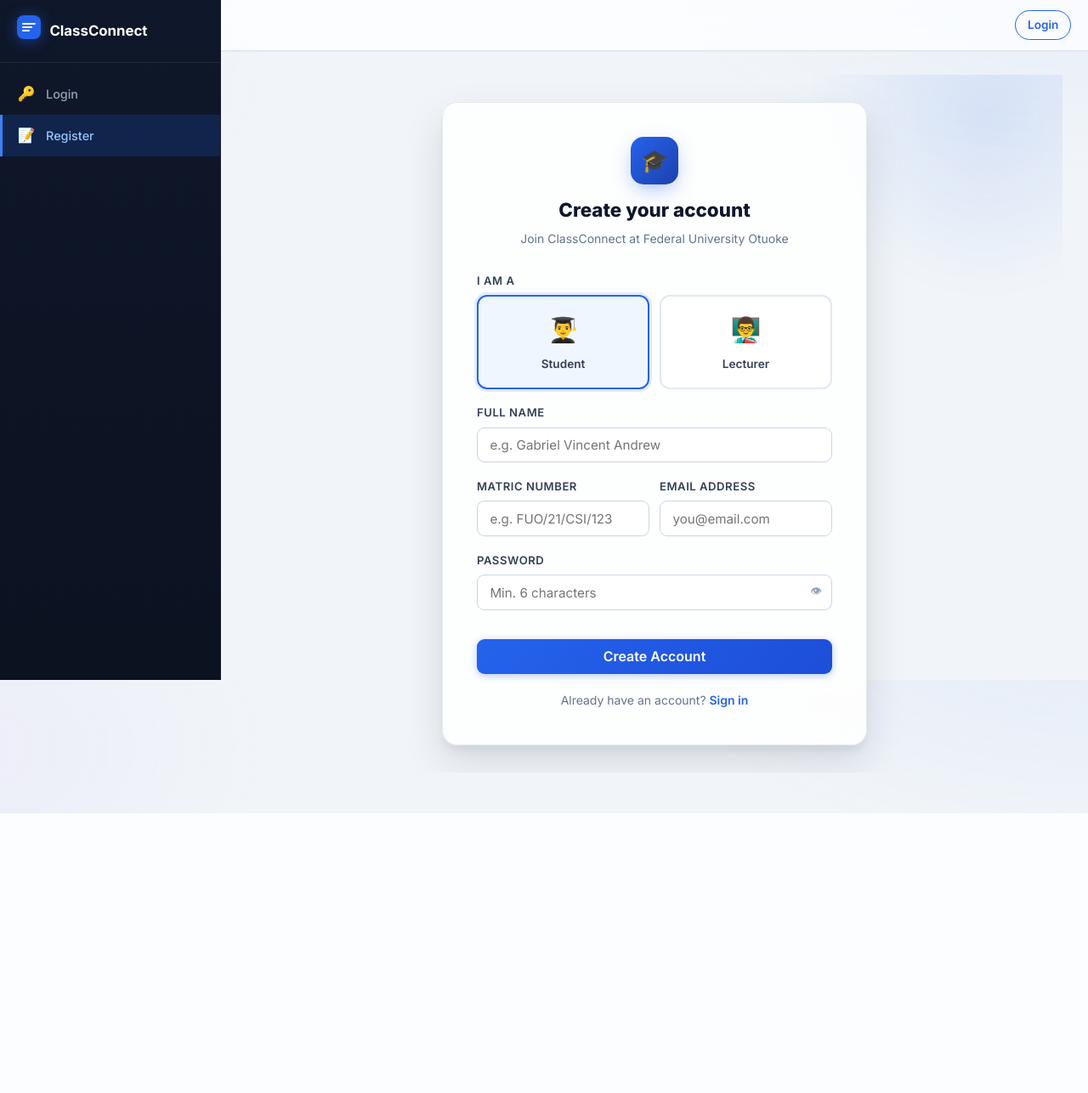
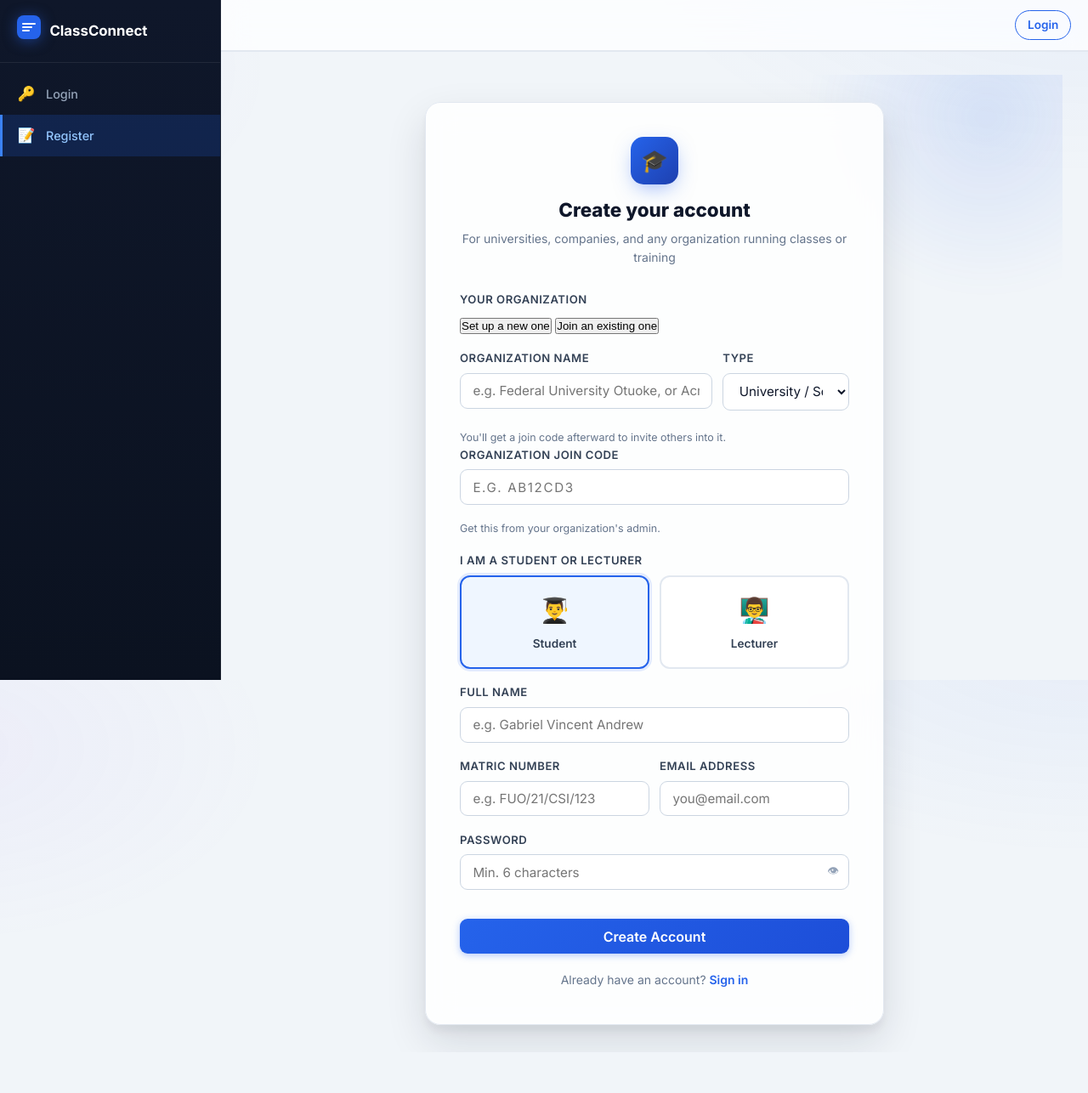
Before and after one commit to Invesec/classconnect, a Flask app: page /register in a window 1280 px wide. Shown: the whole page at 85% size. Before the commit the page ends 957 px from the top, so only its background shows below. Run offline with Flask 3, Linux system fonts and the light colour scheme.

Commit message:
Add multi-organization support (university/company), persist and enable editing session chat

```diff
--- a/app.py
+++ b/app.py
@@ -109,6 +109,45 @@
 
 # ── Models ────────────────────────────────────────────────────────────────────
 
+class Organization(db.Model):
+    """The top-level tenant. Every user belongs to exactly one. Started as
+    university-only; this generalizes it to any organization (company,
+    NGO, training provider, community group, etc.) while keeping the
+    underlying role/course/session model identical — only the vocabulary
+    shown to users changes based on org_type. See ORG_LABELS below."""
+    __tablename__ = 'organizations'
+    id          = db.Column(db.Integer, primary_key=True)
+    name        = db.Column(db.String(150), nullable=False)
+    org_type    = db.Column(db.String(20), nullable=False, default='university')  # 'university' | 'organization'
+    join_code   = db.Column(db.String(10), unique=True, nullable=False)
+    created_at  = db.Column(db.DateTime, default=lambda: datetime.now(timezone.utc))
+    members     = db.relationship('User', backref='organization', lazy=True)
+
+
+# Vocabulary shown to users, based on their organization's type. The
+# underlying role values in the database ('lecturer', 'student', 'admin')
+# never change — only these display labels do — so none of the existing
+# permission logic (role_required, is_course_lecturer, etc.) needed to
+# change to support organizations.
+ORG_LABELS = {
+    'university': {
+        'org_word': 'University', 'admin_role': 'Lecturer', 'admin_role_plural': 'Lecturers',
+        'member_role': 'Student', 'member_role_plural': 'Students',
+        'unit': 'Course', 'unit_plural': 'Courses', 'id_field': 'Matric Number',
+    },
+    'organization': {
+        'org_word': 'Organization', 'admin_role': 'Facilitator', 'admin_role_plural': 'Facilitators',
+        'member_role': 'Member', 'member_role_plural': 'Members',
+        'unit': 'Program', 'unit_plural': 'Programs', 'id_field': 'Member ID',
+    },
+}
+
+
+def get_org_labels(organization):
+    org_type = organization.org_type if organization else 'university'
+    return ORG_LABELS.get(org_type, ORG_LABELS['university'])
+
+
 class User(UserMixin, db.Model):
     __tablename__ = 'users'
     id              = db.Column(db.Integer, primary_key=True)
@@ -118,6 +157,7 @@
     role            = db.Column(db.String(20), nullable=False)   # lecturer | student | admin
     id_number       = db.Column(db.String(30), unique=True, nullable=True)
     # Unique identity number: Matric Number for students, Staff/Lecturer ID for lecturers.
+    organization_id = db.Column(db.Integer, db.ForeignKey('organizations.id'), nullable=True)
     email_verified  = db.Column(db.Boolean, default=False)
     otp             = db.Column(db.String(6))
     otp_expires     = db.Column(db.DateTime)
@@ -127,6 +167,10 @@
 
     courses_taught = db.relationship('Course', backref='lecturer', lazy=True,
                                      foreign_keys='Course.lecturer_id')
+
+    @property
+    def labels(self):
+        return get_org_labels(self.organization)
 
     def set_password(self, pw):
         self.password_hash = generate_password_hash(pw)
@@ -246,6 +290,22 @@
 
     participants       = db.relationship('SessionParticipant', backref='session', lazy=True, cascade='all, delete-orphan')
     attendance_records = db.relationship('AttendanceRecord',   backref='session', lazy=True, cascade='all, delete-orphan')
+    chat_messages       = db.relationship('SessionChatMessage', backref='session', lazy=True, cascade='all, delete-orphan')
+
+
+class SessionChatMessage(db.Model):
+    """Persisted live-session chat. Previously this was broadcast-only and
+    vanished on refresh — now it's stored so re-entering an active session
+    (or just reloading the page) shows the full history, and a message's
+    author can edit it afterward if they made a typo."""
+    __tablename__ = 'session_chat_messages'
+    id          = db.Column(db.Integer, primary_key=True)
+    session_id  = db.Column(db.Integer, db.ForeignKey('class_sessions.id'), nullable=False)
+    user_id     = db.Column(db.Integer, db.ForeignKey('users.id'), nullable=False)
+    text        = db.Column(db.Text, nullable=False)
+    created_at  = db.Column(db.DateTime, default=lambda: datetime.now(timezone.utc))
+    edited_at   = db.Column(db.DateTime)
+    user        = db.relationship('User', foreign_keys=[user_id])
 
 
 class SessionParticipant(db.Model):
@@ -311,6 +371,7 @@
         'users': {
             'reset_token': 'VARCHAR(64)',
             'reset_token_expires': 'TIMESTAMP' if is_postgres else 'DATETIME',
+            'organization_id': 'INTEGER',
         },
         'courses': {
             'lecturer_invite_code': 'VARCHAR(10)',
@@ -366,6 +427,14 @@
     while True:
         code = ''.join(secrets.choice(chars) for _ in range(length))
         if not Course.query.filter_by(lecturer_invite_code=code).first():
+            return code
+
+
+def generate_org_join_code(length=7):
+    chars = string.ascii_uppercase + string.digits
+    while True:
+        code = ''.join(secrets.choice(chars) for _ in range(length))
+        if not Organization.query.filter_by(join_code=code).first():
             return code
 
 
@@ -540,6 +609,18 @@
     return decorator
 
 
+@app.context_processor
+def inject_org_labels():
+    """Makes `labels` (and the raw org_type) available in every template
+    automatically — e.g. {{ labels.admin_role }} renders 'Lecturer' for a
+    university or 'Facilitator' for a general organization, without every
+    single route needing to pass it explicitly."""
+    if current_user.is_authenticated and current_user.organization:
+        return {'labels': get_org_labels(current_user.organization),
+                'current_org': current_user.organization}
+    return {'labels': ORG_LABELS['university'], 'current_org': None}
+
+
 # ── Auth routes ───────────────────────────────────────────────────────────────
 
 @app.route('/')
@@ -559,11 +640,35 @@
         password  = request.form.get('password', '')
         role      = request.form.get('role', 'student')
         id_number = request.form.get('id_number', '').strip().upper()
+        org_mode  = request.form.get('org_mode', 'create')
 
         if role not in ('student', 'lecturer'):
             role = 'student'
 
-        id_label = 'Matric Number' if role == 'student' else 'Staff/Lecturer ID'
+        # Resolve which organization this account belongs to — either
+        # joining an existing one via its code, or standing up a brand
+        # new one (this person becomes its first member).
+        organization = None
+        if org_mode == 'join':
+            org_code = request.form.get('org_join_code', '').strip().upper()
+            organization = Organization.query.filter_by(join_code=org_code).first()
+            if not organization:
+                flash('That organization join code was not found. Check it and try again.', 'danger')
+                return redirect(url_for('register'))
+        else:
+            org_name = request.form.get('org_name', '').strip()
+            org_type = request.form.get('org_type', 'university')
+            if org_type not in ('university', 'organization'):
+                org_type = 'university'
+            if not org_name:
+                flash('Enter a name for your university or organization.', 'danger')
+                return redirect(url_for('register'))
+            organization = Organization(name=org_name, org_type=org_type,
+                                        join_code=generate_org_join_code())
+            db.session.add(organization)
+            db.session.flush()   # get organization.id before we reference it below
+
+        id_label = get_org_labels(organization)['id_field']
 
         if not full_name or not email or not password or not id_number:
             flash(f'All fields are required, including your {id_label}.', 'danger')
@@ -575,7 +680,8 @@
             flash(f'That {id_label} is already registered to another account.', 'danger')
             return redirect(url_for('register'))
 
-        user = User(full_name=full_name, email=email, role=role, id_number=id_number)
+        user = User(full_name=full_name, email=email, role=role, id_number=id_number,
+                    organization_id=organization.id)
         user.set_password(password)
         db.session.add(user)
         db.session.flush()   # get user.id before commit
@@ -950,9 +1056,16 @@
     participants  = SessionParticipant.query.filter_by(session_id=session_obj.id).all()
     attendance    = AttendanceRecord.query.filter_by(session_id=session_obj.id).all()
     attendance_ids = {a.student_id for a in attendance}
+    chat_history = (SessionChatMessage.query.filter_by(session_id=session_obj.id)
+                    .order_by(SessionChatMessage.created_at).all())
+    chat_history_json = [{
+        'id': m.id, 'user_id': m.user_id, 'user_name': m.user.full_name, 'role': m.user.role,
+        'text': m.text, 'ts': m.created_at.strftime('%H:%M'), 'edited': m.edited_at is not None,
+    } for m in chat_history]
 
     return render_template('session_room.html', session=session_obj, course=course,
-                           participants=participants, attendance_ids=attendance_ids)
+                           participants=participants, attendance_ids=attendance_ids,
+                           chat_history_json=chat_history_json)
 
 
 @app.route('/api/turn-credentials')
@@ -1584,22 +1697,53 @@
 
 @socketio.on('chat-message')
 def on_chat_message(data):
-    """Real-time chat for the session — not persisted to the database, this
-    is a live discussion channel only (messages don't survive a page
-    reload). Broadcast to everyone in the room, including the sender, so
-    every client renders from a single authoritative source."""
+    """Live-session chat — now persisted to the database (see
+    SessionChatMessage), so re-entering an active session or just
+    refreshing shows the full history instead of losing it. Broadcast to
+    everyone in the room, including the sender, so every client renders
+    from a single authoritative source."""
     if not current_user.is_authenticated:
         return
-    room = f"session_{data['session_id']}"
+    session_id = data['session_id']
+    room = f"session_{session_id}"
     text = (data.get('text') or '').strip()[:1000]  # hard cap, avoid abuse
     if not text:
         return
+
+    msg = SessionChatMessage(session_id=session_id, user_id=current_user.id, text=text)
+    db.session.add(msg)
+    db.session.commit()
+
     emit('chat-message', {
+        'id': msg.id,
         'user_id': current_user.id,
         'user_name': current_user.full_name,
         'role': current_user.role,
         'text': text,
-        'ts': datetime.now(timezone.utc).strftime('%H:%M'),
+        'ts': msg.created_at.strftime('%H:%M'),
+    }, to=room)
+
+
+@socketio.on('edit-chat-message')
+def on_edit_chat_message(data):
+    """Lets someone fix a typo in a message they sent earlier in the same
+    live session. Only the original author can edit their own message —
+    enforced here server-side, not just hidden in the UI."""
+    if not current_user.is_authenticated:
+        return
+    msg = db.session.get(SessionChatMessage, data.get('message_id'))
+    if not msg or msg.user_id != current_user.id:
+        return   # not their message — silently ignore, no info leak either way
+    new_text = (data.get('text') or '').strip()[:1000]
+    if not new_text:
+        return
+    msg.text = new_text
+    msg.edited_at = datetime.now(timezone.utc)
+    db.session.commit()
+
+    room = f"session_{msg.session_id}"
+    emit('chat-message-edited', {
+        'id': msg.id, 'text': msg.text, 'edited': True
     }, to=room)
 
 
@@ -1694,6 +1838,26 @@
         os.makedirs(os.path.join(basedir, 'instance'), exist_ok=True)
         db.create_all()
         ensure_schema_upgrades()
+
+        # This deployment predates the multi-organization model — every
+        # existing user needs to belong to SOME organization so their
+        # courses/enrolments/sessions keep working coherently instead of
+        # looking orphaned. Create one default university organization and
+        # attach any user who doesn't already have one.
+        orphaned = User.query.filter_by(organization_id=None).all()
+        if orphaned:
+            default_org = Organization.query.filter_by(name='Federal University Otuoke').first()
+            if not default_org:
+                default_org = Organization(name='Federal University Otuoke', org_type='university',
+                                           join_code=generate_org_join_code())
+                db.session.add(default_org)
+                db.session.flush()
+            for u in orphaned:
+                u.organization_id = default_org.id
+            db.session.commit()
+            print(f'[MIGRATION] Assigned {len(orphaned)} pre-existing user(s) to default organization '
+                  f'"{default_org.name}" (join code: {default_org.join_code})')
+
         if not User.query.filter_by(role='admin').first():
             admin = User(full_name='System Administrator', email='admin@fuo.edu.ng',
                          role='admin', email_verified=True)
--- a/static/css/style.css
+++ b/static/css/style.css
@@ -103,6 +103,7 @@
 .role-lecturer { background: rgba(59,130,246,.25); color: #93c5fd; }
 .role-student  { background: rgba(34,197,94,.2);  color: #86efac; }
 .role-admin    { background: rgba(245,158,11,.2);  color: #fcd34d; }
+.user-org { font-size: .72rem; color: var(--slate-400); margin-top: .25rem; }
 
 .sidebar-nav { padding: .75rem 0; flex: 1; }
 .nav-item {
@@ -570,8 +571,15 @@
   padding: .5rem .7rem; max-width: 85%; align-self: flex-start;
 }
 .chat-msg-own { align-self: flex-end; background: var(--blue-50); border-color: var(--blue-200, #bfdbfe); }
-.chat-msg-meta { font-size: .7rem; color: var(--slate-500); margin-bottom: .15rem; font-weight: 600; }
+.chat-msg-meta { font-size: .7rem; color: var(--slate-500); margin-bottom: .15rem; font-weight: 600; display: flex; align-items: center; gap: .4rem; }
 .chat-msg-text { font-size: .875rem; color: var(--slate-800); white-space: pre-wrap; word-break: break-word; }
+.chat-edit-btn {
+  background: none; border: none; cursor: pointer; font-size: .68rem;
+  color: var(--blue-600); font-weight: 600; padding: 0; opacity: 0; transition: opacity .15s;
+}
+.chat-msg-own:hover .chat-edit-btn { opacity: 1; }
+.chat-edited-tag { color: var(--slate-400); font-size: .72rem; font-style: italic; }
+.chat-edit-input { font-size: .875rem; padding: .4rem .6rem; }
 .chat-emoji-row { display: flex; gap: .35rem; margin-bottom: .5rem; }
 .emoji-quick-btn {
   background: white; border: 1px solid var(--slate-200); border-radius: 8px;
--- a/templates/base.html
+++ b/templates/base.html
@@ -28,7 +28,14 @@
     <div class="user-avatar">{{ current_user.full_name[0] | upper }}</div>
     <div class="user-info">
       <div class="user-name">{{ current_user.full_name }}</div>
-      <div class="user-role role-{{ current_user.role }}">{{ current_user.role | capitalize }}</div>
+      <div class="user-role role-{{ current_user.role }}">
+        {% if current_user.role == 'lecturer' %}{{ labels.admin_role }}
+        {% elif current_user.role == 'student' %}{{ labels.member_role }}
+        {% else %}{{ current_user.role | capitalize }}{% endif %}
+      </div>
+      {% if current_org %}
+      <div class="user-org">{{ current_org.name }}</div>
+      {% endif %}
     </div>
   </div>
 
--- a/templates/register.html
+++ b/templates/register.html
@@ -2,29 +2,66 @@
 {% block title %}Register – ClassConnect{% endblock %}
 {% block content %}
 <div class="auth-wrap">
-  <div class="auth-card animate-up" style="max-width:500px;">
+  <div class="auth-card animate-up" style="max-width:540px;">
     <div class="auth-logo">
       <div class="auth-logo-icon">🎓</div>
       <div class="auth-title">Create your account</div>
-      <div class="auth-sub">Join ClassConnect at Federal University Otuoke</div>
+      <div class="auth-sub">For universities, companies, and any organization running classes or training</div>
     </div>
 
     <form method="POST" id="reg-form">
+      <!-- Organization step -->
       <div class="form-group">
-        <label class="form-label">I am a</label>
+        <label class="form-label">Your Organization</label>
+        <div class="tabs" style="margin-bottom:1rem;">
+          <button type="button" class="tab-btn active" id="tab-create" onclick="setOrgMode('create')">Set up a new one</button>
+          <button type="button" class="tab-btn" id="tab-join" onclick="setOrgMode('join')">Join an existing one</button>
+        </div>
+        <input type="hidden" name="org_mode" id="org_mode" value="create">
+
+        <div id="org-create-panel">
+          <div class="form-row">
+            <div class="form-group" style="flex:2;">
+              <label class="form-label">Organization Name</label>
+              <input type="text" name="org_name" id="org_name" class="form-input"
+                     placeholder="e.g. Federal University Otuoke, or Acme Ltd">
+            </div>
+            <div class="form-group">
+              <label class="form-label">Type</label>
+              <select name="org_type" id="org_type" class="form-select" onchange="updateWording()">
+                <option value="university">University / School</option>
+                <option value="organization">Company / Organization</option>
+              </select>
+            </div>
+          </div>
+          <p class="form-hint">You'll get a join code afterward to invite others into it.</p>
+        </div>
+
+        <div id="org-join-panel" class="hidden">
+          <div class="form-group">
+            <label class="form-label">Organization Join Code</label>
+            <input type="text" name="org_join_code" id="org_join_code" class="form-input"
+                   placeholder="e.g. AB12CD3" style="text-transform:uppercase;letter-spacing:.1rem;">
+          </div>
+          <p class="form-hint">Get this from your organization's admin.</p>
+        </div>
+      </div>
+
+      <div class="form-group">
+        <label class="form-label" id="role-question">I am a</label>
         <div class="role-selector">
           <label class="role-option">
-            <input type="radio" name="role" value="student" checked onchange="updateIdLabel()">
+            <input type="radio" name="role" value="student" checked onchange="updateWording()">
             <div class="role-label">
-              <span class="role-emoji">👨‍🎓</span>
-              <span class="role-text">Student</span>
+              <span class="role-emoji" id="member-emoji">👨‍🎓</span>
+              <span class="role-text" id="member-role-text">Student</span>
             </div>
           </label>
           <label class="role-option">
-            <input type="radio" name="role" value="lecturer" onchange="updateIdLabel()">
+            <input type="radio" name="role" value="lecturer" onchange="updateWording()">
             <div class="role-label">
-              <span class="role-emoji">👨‍🏫</span>
-              <span class="role-text">Lecturer</span>
+              <span class="role-emoji" id="admin-emoji">👨‍🏫</span>
+              <span class="role-text" id="admin-role-text">Lecturer</span>
             </div>
           </label>
         </div>
@@ -75,11 +112,44 @@
   </div>
 </div>
 <script>
-function updateIdLabel() {
+const WORDING = {
+  university:   { admin: 'Lecturer', adminEmoji: '👨‍🏫', member: 'Student', memberEmoji: '👨‍🎓',
+                  idLabelLecturer: 'Staff/Lecturer ID', idLabelStudent: 'Matric Number',
+                  idPlaceholderLecturer: 'e.g. FUO/STAFF/001', idPlaceholderStudent: 'e.g. FUO/21/CSI/123' },
+  organization: { admin: 'Facilitator', adminEmoji: '🧑‍💼', member: 'Member', memberEmoji: '🙋',
+                  idLabelLecturer: 'Staff ID', idLabelStudent: 'Member ID',
+                  idPlaceholderLecturer: 'e.g. STAFF-014', idPlaceholderStudent: 'e.g. MEM-014' },
+};
+
+function setOrgMode(mode) {
+  document.getElementById('org_mode').value = mode;
+  document.getElementById('tab-create').classList.toggle('active', mode === 'create');
+  document.getElementById('tab-join').classList.toggle('active', mode === 'join');
+  document.getElementById('org-create-panel').classList.toggle('hidden', mode !== 'create');
+  document.getElementById('org-join-panel').classList.toggle('hidden', mode !== 'join');
+  document.getElementById('org_name').required = (mode === 'create');
+  document.getElementById('org_join_code').required = (mode === 'join');
+}
+
+function updateWording() {
+  // When joining an existing org we don't know its type client-side, so
+  // keep neutral defaults there — the server uses the ORG's actual type
+  // for validation messages regardless of what's shown here.
+  const orgType = document.getElementById('org_mode').value === 'join'
+    ? 'university' : document.getElementById('org_type').value;
+  const w = WORDING[orgType];
   const isLecturer = document.querySelector('input[name="role"]:checked').value === 'lecturer';
-  document.getElementById('id-label').textContent = isLecturer ? 'Staff/Lecturer ID' : 'Matric Number';
-  document.getElementById('id-field').placeholder = isLecturer ? 'e.g. FUO/STAFF/001' : 'e.g. FUO/21/CSI/123';
+
+  document.getElementById('admin-role-text').textContent = w.admin;
+  document.getElementById('admin-emoji').textContent = w.adminEmoji;
+  document.getElementById('member-role-text').textContent = w.member;
+  document.getElementById('member-emoji').textContent = w.memberEmoji;
+  document.getElementById('role-question').textContent = `I am a ${w.member.toLowerCase()} or ${w.admin.toLowerCase()}`;
+
+  document.getElementById('id-label').textContent = isLecturer ? w.idLabelLecturer : w.idLabelStudent;
+  document.getElementById('id-field').placeholder = isLecturer ? w.idPlaceholderLecturer : w.idPlaceholderStudent;
 }
+
 function togglePw() {
   const f = document.getElementById('pw-field');
   const b = document.getElementById('pw-toggle');
@@ -107,5 +177,8 @@
   document.getElementById('reg-spinner').style.display = 'inline';
   document.getElementById('reg-btn').disabled = true;
 });
+
+setOrgMode('create');
+updateWording();
 </script>
 {% endblock %}
--- a/templates/session_room.html
+++ b/templates/session_room.html
@@ -8,6 +8,7 @@
 const CC_USER_NAME  = {{ current_user.full_name | tojson }};
 const CC_USER_ROLE  = {{ current_user.role | tojson }};
 const CC_COURSE_ID  = {{ course.id }};
+const CC_CHAT_HISTORY = {{ chat_history_json | tojson }};
 </script>
 
 <div class="session-header animate-fade">
```
Also changed, not shown: static/js/webrtc.js (+82 -5 lines), templates/index.html (+10 -10 lines).
